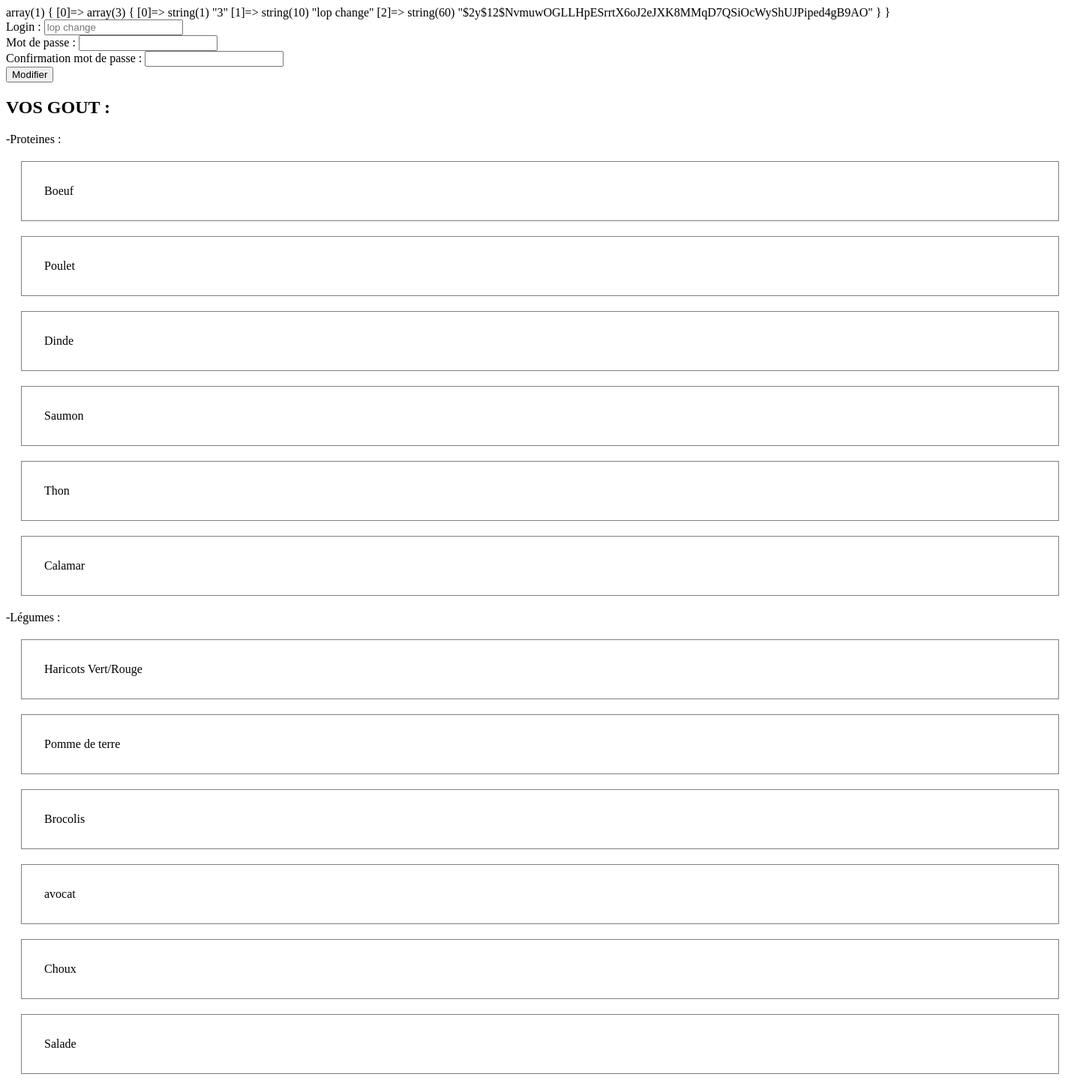
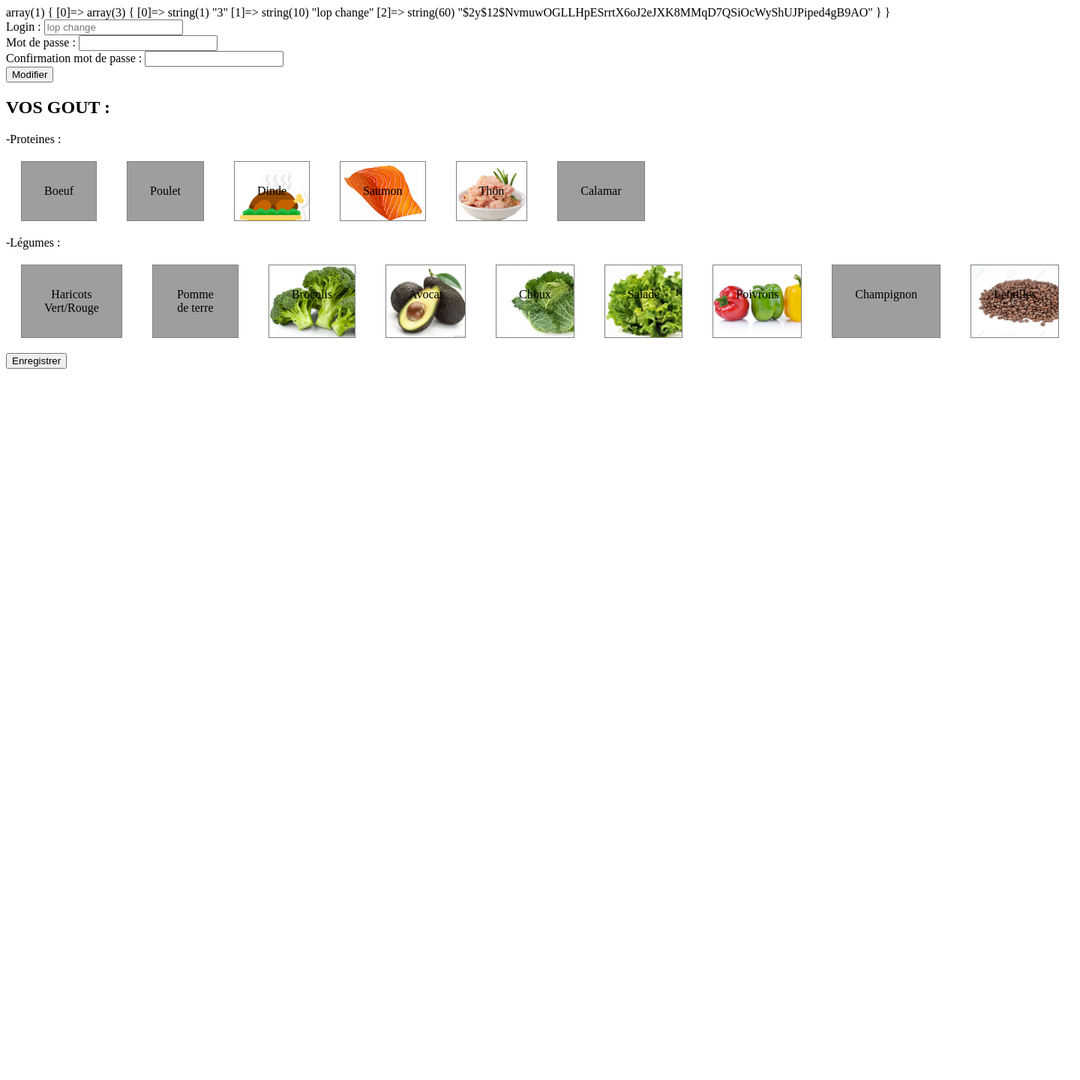
Before and after one commit to paul-le/Projet-Pro, a PHP site: page /profil.php in a window 1440 px wide. Shown: the top 1441 px of the page at 75% size. After the commit the page ends 492 px from the top, so only its background shows below. Run offline with PHP 8.4, Linux system fonts and the light colour scheme; a user stored in the database is signed in; data comes from the database, SQL or seed files in the repository; grey boxes are pictures that could not be loaded.

Commit message:
Ajout preference gout dans profil Correction probleme double extension ajout plat -> Admin

```diff
--- a/css/style.css
+++ b/css/style.css
@@ -312,6 +312,116 @@
 .active {
     background-color: rgb(0, 0, 0, 0.5);
 }
+
+#proteines{
+	display: flex;
+	flex-direction: row;
+}
+
+#legumes{
+	display: flex;
+	flex-direction: row;
+}
+
+/*---------Proteines---------*/
+/*---------Proteines---------*/
+/*---------Proteines---------*/
+
+
+#boeuf{
+	text-align: center;
+	background-image: url("../img/proteine/boeuf.png");
+	background-size: cover;
+}
+
+#poulet{
+	text-align: center;
+	background-image: url("../img/proteine/poulet.png");
+	background-size: cover;
+}
+
+#dinde{
+	text-align: center;
+	background-image: url("../img/proteine/dinde.jpg");
+	background-size: cover;
+}
+
+#saumon{
+	text-align: center;
+	background-image: url("../img/proteine/saumon.jpg");
+	background-size: cover;
+}
+
+#thon{
+	text-align: center;
+	background-image: url("../img/proteine/thon.jpg");
+	background-size: cover;
+}
+
+#calamar{
+	text-align: center;
+	background-image: url("../img/proteine/calamar.jpg");
+	background-size: cover;
+}
+
+/*---------Legumes---------*/
+/*---------Legumes---------*/
+/*---------Legumes---------*/
+
+
+#haricots{
+	text-align: center;
+	background-image: url("../img/legumes/haricots.png");
+	background-size: cover;
+}
+
+#pommeDeTerre{
+	text-align: center;
+	background-image: url("../img/legumes/pommeDeTerre.jpeg");
+	background-size: cover;
+}
+
+#brocolis{
+	text-align: center;
+	background-image: url("../img/legumes/brocolis.jpg");
+	background-size: cover;
+}
+
+#avocat{
+	text-align: center;
+	background-image: url("../img/legumes/avocat.jpg");
+	background-size: cover;
+}
+
+#choux{
+	text-align: center;
+	background-image: url("../img/legumes/choux.jpg");
+	background-size: cover;
+}
+
+#salade{
+	text-align: center;
+	background-image: url("../img/legumes/salade.jpg");
+	background-size: cover;
+}
+
+#poivrons{
+	text-align: center;
+	background-image: url("../img/legumes/poivrons.jpg");
+	background-size: cover;
+}
+
+#champignons{
+	text-align: center;
+	background-image: url("../img/legumes/champignons.jpg");
+	background-size: cover;
+}
+
+#lentilles{
+	text-align: center;
+	background-image: url("../img/legumes/lentilles.jpg");
+	background-size: cover;
+}
 /*----------------------PANIER---------------------*/
 /*----------------------PANIER---------------------*/
 /*----------------------PANIER---------------------*/
--- a/profil.php
+++ b/profil.php
@@ -101,91 +101,99 @@ var_dump($userInfo);
 			<h2>VOS GOUT :</h2>
 			-Proteines :<br />
 
-			<div class="choice">
+			<section id="proteines">
+				<div class="choice" id="boeuf">
 					<input id="boeuf" type="checkbox" name="boeuf" value="boeuf" />
 					<label for="boeuf">Boeuf</label>
 				</div>
 
-			<div class="choice">
+				<div class="choice" id="poulet">
 					<input id="poulet" type="checkbox" name="poulet" value="poulet" />
 					<label for="poulet">Poulet</label>
 				</div>
 
 
-			<div class="choice">
+				<div class="choice" id="dinde">
 					<input id="dinde" type="checkbox" name="dinde" value="dinde" />
 					<label for="dinde">Dinde</label>
 				</div>
 
-			<div class="choice">
+				<div class="choice" id="saumon">
 					<input id="saumon" type="checkbox" name="saumon" value="saumon" />
 					<label for="saumon">Saumon</label>
 				</div>
 
-			<div class="choice">
+				<div class="choice" id="thon">
 					<input id="thon" type="checkbox" name="thon" value="thon" />
 					<label for="thon">Thon</label>
 				</div>
 
 
-			<div class="choice">
+				<div class="choice" id="calamar">
 					<input id="calamar" type="checkbox" name="calamar" value="calamar" />
 					<label for="calamar">Calamar</label>
 				</div>
 
+			</section>
+
+
 			-Légumes :
-			<div class="choice">
+			<section id="legumes">
+				<div class="choice" id="haricots">
 					<input id="haricots" type="checkbox" name="haricots" value="haricots" />
 					<label for="haricots">Haricots Vert/Rouge</label>
 				</div>
 
-			<div class="choice">
+				<div class="choice" id="pommeDeTerre">
 					<input id="pommeDeTerre" type="checkbox" name="pommeDeTerre" value="pommeDeTerre" />
 					<label for="pommeDeTerre">Pomme de terre</label>
 				</div>
 
 
-			<div class="choice">
+				<div class="choice" id="brocolis">
 					<input id="brocolis" type="checkbox" name="brocolis" value="brocolis" />
 					<label for="brocolis">Brocolis</label>
 				</div>
 
-			<div class="choice">
+				<div class="choice" id="avocat">
 					<input id="avocat" type="checkbox" name="avocat" value="avocat" />
-				<label for="avocat">avocat</label>
+					<label for="avocat">Avocat</label>
 				</div>
 
-			<div class="choice">
+				<div class="choice" id="choux">
 					<input id="choux" type="checkbox" name="choux" value="choux" />
 					<label for="choux">Choux</label>
 				</div>
 
 
-			<div class="choice">
+				<div class="choice" id="salade">
 					<input id="salade" type="checkbox" name="salade" value="salade" />
 					<label for="salade">Salade</label>
 				</div>
 
-			<div class="choice">
+				<div class="choice" id="poivrons">
 					<input id="poivrons" type="checkbox" name="poivrons" value="poivrons" />
 					<label for="poivrons">Poivrons</label>
 				</div>
 
-			<div class="choice">
+				<div class="choice" id="champignons">
 					<input id="champignons" type="checkbox" name="champignons" value="champignons" />
 					<label for="champignons">Champignon</label>
 				</div>
 
-			<div class="choice">
+				<div class="choice" id="lentilles">
 					<input id="lentilles" type="checkbox" name="lentilles" value="lentilles" />
 					<label for="lentilles">Lentilles</label>
 				</div>
 
-			<input type="submit" name="gout" value="Enregistrer">
+			</section>
+
+
+			<input type="submit" name="preference" value="Enregistrer">
 		</form>
 
 		<?php
-		if (isset($_POST["gout"]))
+		if (isset($_POST["preference"]))
 		{
 			if (isset($_POST["boeuf"]))
 			{
```
Also changed, not shown: admin.php (+8 -8 lines), img/legumes/champignon.jpg, img/proteine/boeuf.jpg (deleted), img/proteine/dinde.jpg, img/proteine/poulet.jpeg (deleted), img/proteine/saumon.jpg. Lines whose indentation alone changed are shown as unchanged.
